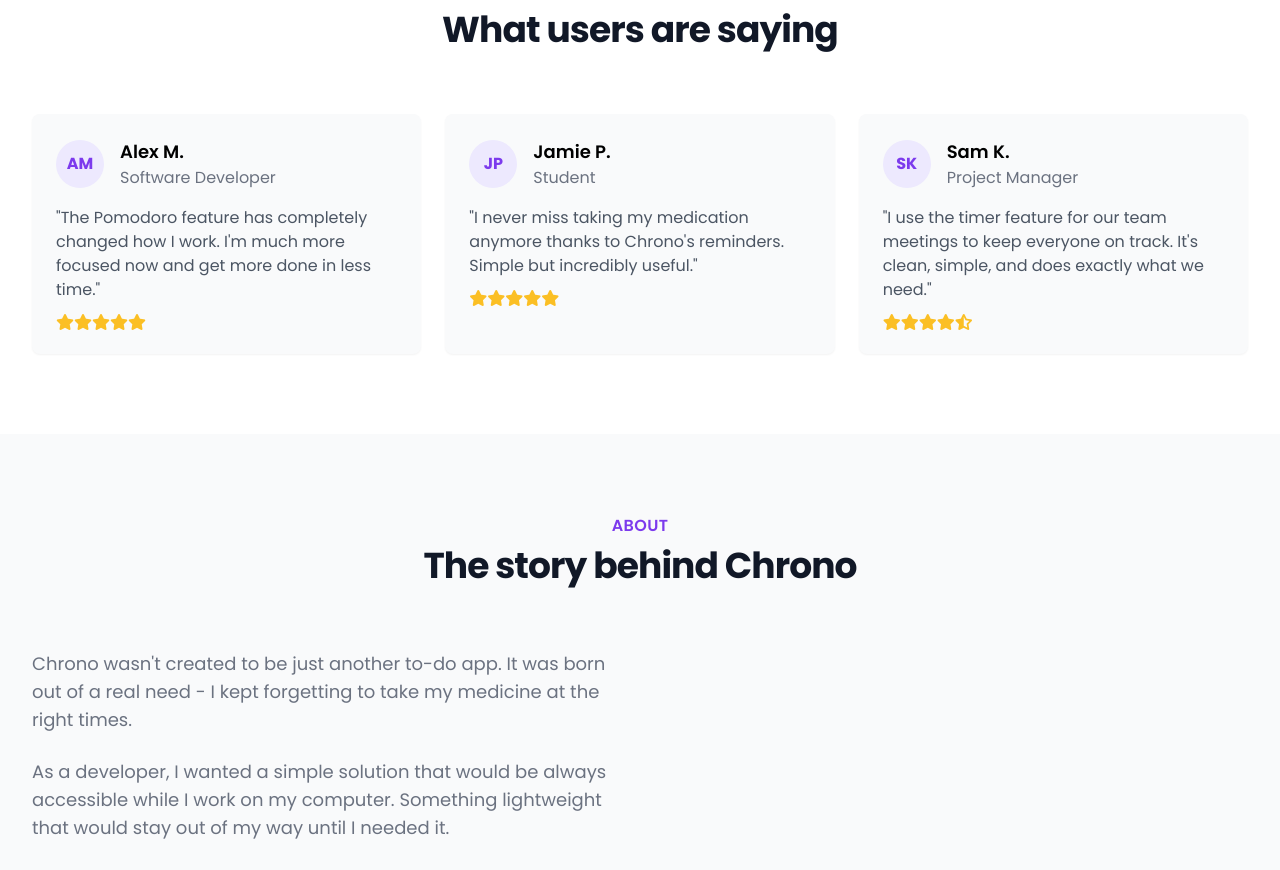
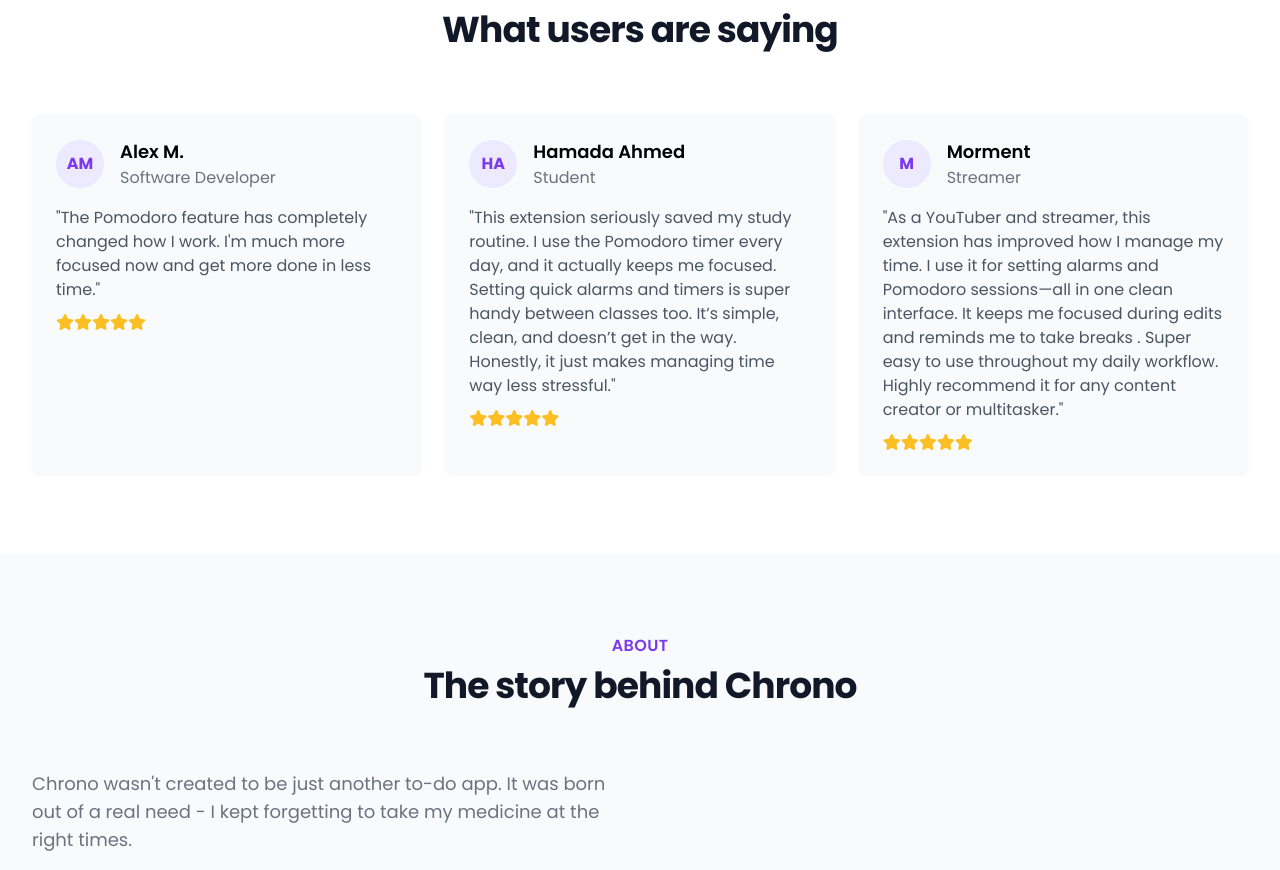
Before and after one commit to SalahShallapy/chrono-landingPage, a React (Vite) app: page / in a window 1280 px wide. Shown: the part 2120-2990 px from the top of the page. Built offline with nearby package versions, Linux system fonts and the light colour scheme.

Commit message:
changed the fixed placeholding reviews into real review from users

```diff
--- a/src/components/TestimonialsSection.jsx
+++ b/src/components/TestimonialsSection.jsx
@@ -38,16 +38,19 @@
           <div className="testimonial bg-gray-50 rounded-lg p-6 shadow-sm">
             <div className="flex items-center mb-4">
               <div className="h-12 w-12 rounded-full bg-purple-100 flex items-center justify-center">
-                <span className="text-purple-600 font-bold">JP</span>
+                <span className="text-purple-600 font-bold">HA</span>
               </div>
               <div className="ml-4">
-                <h4 className="text-lg font-semibold">Jamie P.</h4>
+                <h4 className="text-lg font-semibold">Hamada Ahmed</h4>
                 <p className="text-gray-500">Student</p>
               </div>
             </div>
             <p className="text-gray-600">
-              "I never miss taking my medication anymore thanks to Chrono's
-              reminders. Simple but incredibly useful."
+              "This extension seriously saved my study routine. I use the
+              Pomodoro timer every day, and it actually keeps me focused.
+              Setting quick alarms and timers is super handy between classes
+              too. It’s simple, clean, and doesn’t get in the way. Honestly, it
+              just makes managing time way less stressful."
             </p>
             <div className="mt-3 flex text-yellow-400">
               <i className="fas fa-star"></i>
@@ -61,23 +64,27 @@
           <div className="testimonial bg-gray-50 rounded-lg p-6 shadow-sm">
             <div className="flex items-center mb-4">
               <div className="h-12 w-12 rounded-full bg-purple-100 flex items-center justify-center">
-                <span className="text-purple-600 font-bold">SK</span>
+                <span className="text-purple-600 font-bold">M</span>
               </div>
               <div className="ml-4">
-                <h4 className="text-lg font-semibold">Sam K.</h4>
-                <p className="text-gray-500">Project Manager</p>
+                <h4 className="text-lg font-semibold">Morment</h4>
+                <p className="text-gray-500">Streamer</p>
               </div>
             </div>
             <p className="text-gray-600">
-              "I use the timer feature for our team meetings to keep everyone on
-              track. It's clean, simple, and does exactly what we need."
+              "As a YouTuber and streamer, this extension has improved how I
+              manage my time. I use it for setting alarms and Pomodoro
+              sessions—all in one clean interface. It keeps me focused during
+              edits and reminds me to take breaks . Super easy to use throughout
+              my daily workflow. Highly recommend it for any content creator or
+              multitasker."
             </p>
             <div className="mt-3 flex text-yellow-400">
               <i className="fas fa-star"></i>
               <i className="fas fa-star"></i>
               <i className="fas fa-star"></i>
               <i className="fas fa-star"></i>
-              <i className="fas fa-star-half-alt"></i>
+              <i className="fas fa-star"></i>
             </div>
           </div>
         </div>
```
